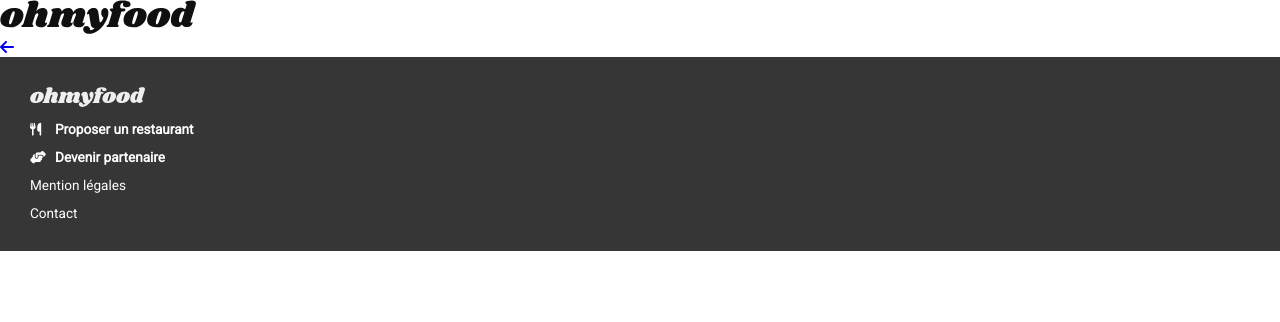
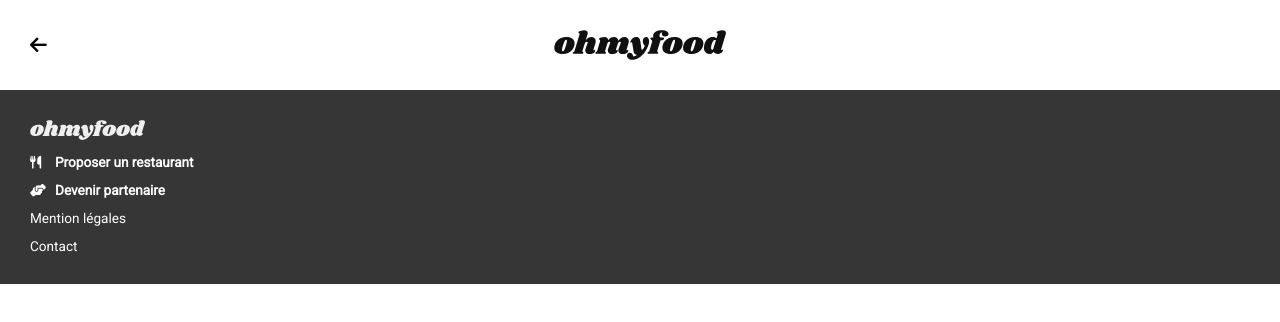
Before and after one commit to ArnaudDefrancq/ArnaudDefrancq_3_27112021, a website: page html/index_menu1.html in a window 1280 px wide. Drawn offline with Linux system fonts and the light colour scheme.

Commit message:
Ajout du header: css et sass

```diff
--- a/assets/scss/Base/_base.scss
+++ b/assets/scss/Base/_base.scss
@@ -1,7 +1,11 @@
-// Police
+// Généralités
 * {
     font-family: 'Roboto', sans-serif;
     box-sizing: border-box;
     margin: 0;
     padding: 0;
 }
+a, a:visited {
+    text-decoration: none;
+    color: black;
+}
--- a/assets/scss/main.scss
+++ b/assets/scss/main.scss
@@ -4,5 +4,9 @@
 // Les variables
 @import "./Utils/_variables.scss";
 
+// Le header
+
+@import "./Layout/_header.scss";
+
 // Le footer
 @import "./Layout/_footer.scss";
```
Also changed, not shown: assets/style/style.css, 1 other file.
